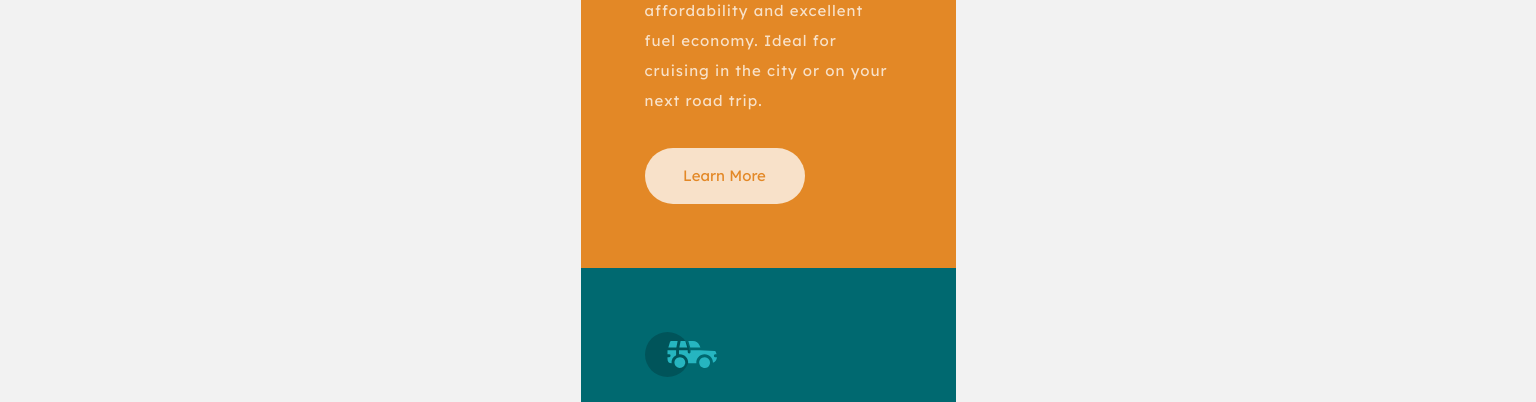
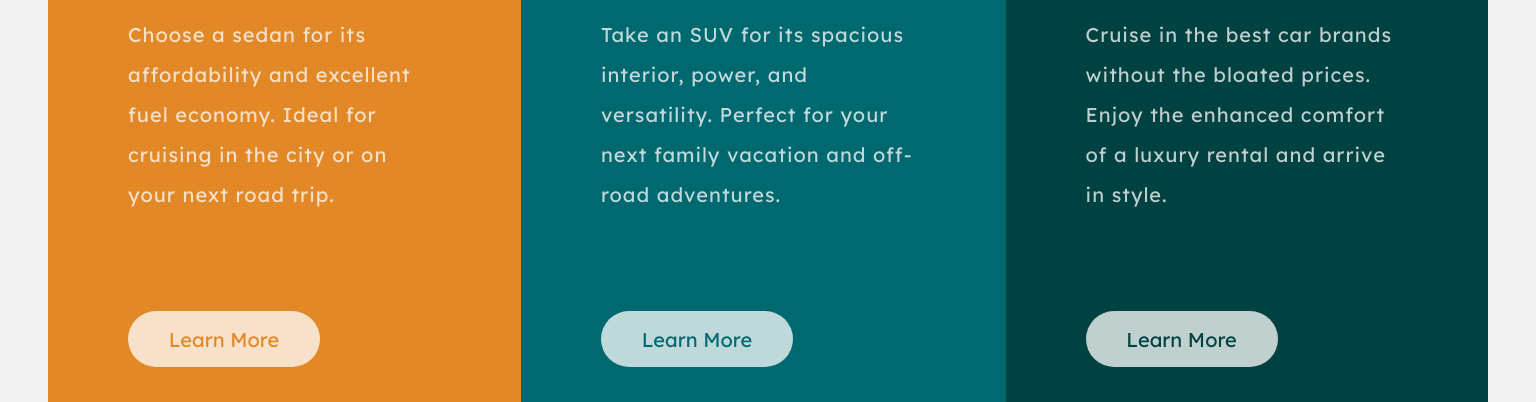
Before and after one commit to ClaytonDewey/3-column-preview-card-component, a website built with Parcel: page index.html in a window 1536 px wide. Shown: the part 285-687 px from the top of the page. Built offline with nearby package versions, Linux system fonts and the light colour scheme.

Commit message:
Set desktop sizes

```diff
--- a/sass/abstracts/_variables.scss
+++ b/sass/abstracts/_variables.scss
@@ -3,6 +3,7 @@
 /* ------------------- */
 :root {
   /* font-sizes */
+  --fs-300: 3.5rem;
   --fs-200: 2.5rem;
   --fs-100: 0.9375rem;
 
--- a/sass/base/_base.scss
+++ b/sass/base/_base.scss
@@ -36,6 +36,10 @@ body {
   background-color: var(--clr-gray);
   font-family: var(--ff-sans-normal);
   font-size: var(--fs-100);
+
+  @media (min-width: 90em) {
+    --fs-100: 1.25rem;
+  }
 }
 
 .text-bright {
--- a/sass/components/_button.scss
+++ b/sass/components/_button.scss
@@ -17,4 +17,8 @@
     color: var(--clr-white);
     border-color: var(--clr-white);
   }
+
+  @media (min-width: 90em) {
+    width: 12rem;
+  }
 }
--- a/sass/components/_card.scss
+++ b/sass/components/_card.scss
@@ -41,4 +41,28 @@
   &.luxury {
     background: var(--clr-darker-cyan);
   }
+
+  @media (min-width: 90em) {
+    &:first-child {
+      border-radius: 10px 0 0 10px;
+    }
+
+    &:last-child {
+      border-radius: 0 10px 10px 0;
+    }
+
+    padding: 5rem;
+
+    > img {
+      max-width: 6rem;
+    }
+
+    h2 {
+      font-size: var(--fs-300);
+    }
+
+    p {
+      margin-bottom: 6rem;
+    }
+  }
 }
--- a/sass/layout/_container.scss
+++ b/sass/layout/_container.scss
@@ -1,9 +1,14 @@
 .container {
   display: flex;
   flex-direction: column;
-  width: var(--ss-mobile);
-  max-width: 100%;
+  width: 100%;
+  max-width: var(--ss-mobile);
   background: var(--clr-white);
   margin: 2rem auto;
   border-radius: 10px;
+
+  @media (min-width: 90em) {
+    flex-direction: row;
+    max-width: var(--ss-desktop);
+  }
 }
```
Also changed, not shown: css/style.css, sass/main.scss (line endings or trailing spaces).
